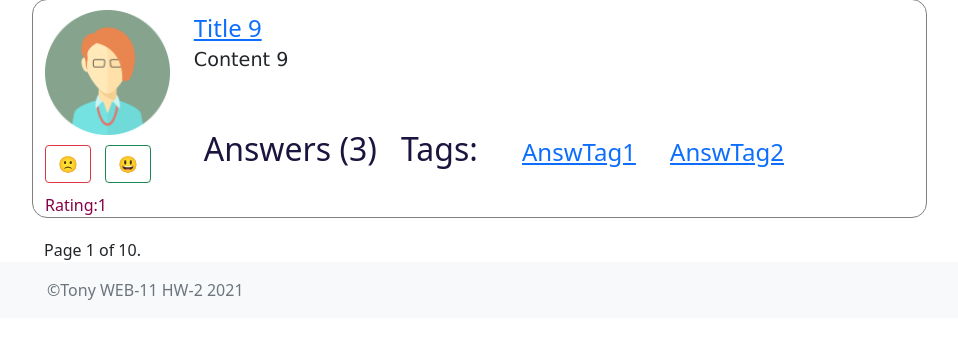
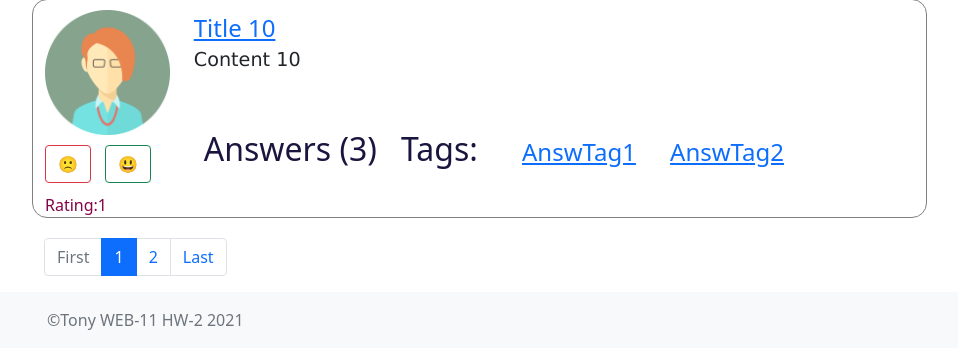
Before and after one commit to muzhts-anton/TPHW_WEB, a Django app: page / in a window 1280 px wide. Shown: the part 2325-2673 px from the top of the page, without its empty margins (35-993 px from the left). Before the commit the page ends 2625 px from the top, so only its background shows below. Run offline with Django 3.2, Linux system fonts and the light colour scheme; some libraries are stand-ins or nearby versions.

Commit message:
fix: pagination

```diff
--- a/app/views.py
+++ b/app/views.py
@@ -6,8 +6,8 @@ from django.core.paginator import Paginator
 
 questions = [
     {
-        "title": f'Title {i}',
-        "text": f'Content {i}',
+        "title": f'Title {i + 1}',
+        "text": f'Content {i + 1}',
         "num": i,
     } for i in range(100)
 ]
@@ -20,9 +20,5 @@ def index(request):
     return render(request, "index.html", {'questions': content})
 
 
-def hot(request):
-    return render(request, "hot.html", {})
-
-
 def question(request):
     return render(request, "question.html", {})
--- a/askme/urls.py
+++ b/askme/urls.py
@@ -22,6 +22,5 @@ urlpatterns = [
     path('admin/', admin.site.urls),
     path('', views.index),
     path('new/', views.index),
-    path('hot/', views.hot),
     path('question/', views.question),
 ]
--- a/templates/include/pagination.html
+++ b/templates/include/pagination.html
@@ -1,19 +1,36 @@
-{% comment %} <nav aria-label="...">
+
+<nav aria-label="...">
     <ul class="pagination">
-        <li class="page-item disabled">
-            <a class="page-link" href="#" tabindex="-1" aria-disabled="true">Previous</a>
+        {% if questions.has_previous %}
+            <li class="page-item">
+                <a class="page-link" href="?page=1" tabindex="-1" aria-disabled="true">First</a>
+            </li>
+            <li class="page-item"><a class="page-link" href="?page={{ questions.previous_page_number }}">{{ questions.previous_page_number }}</a></li>
+        {% else %}
+            <li class="page-item disabled">
+                <a class="page-link" href="?page=1" tabindex="-1" aria-disabled="true">First</a>
+            </li>
+        {% endif %}
+
+        <li class="page-item active" aria-current="page">
+            <a class="page-link" href="#">{{ questions.number }}</a>
         </li>
-        <li class="page-item"><a class="page-link" href="#">1</a></li>
-        <li class="page-item active" aria-current="page">
-            <a class="page-link" href="#">2</a>
-        </li>
-        <li class="page-item"><a class="page-link" href="#">3</a></li>
-        <li class="page-item">
-            <a class="page-link" href="#">Next</a>
-        </li>
+
+        {% if questions.has_next %}
+            <li class="page-item"><a class="page-link" href="?page={{ questions.next_page_number }}">{{ questions.next_page_number }}</a></li>
+            <li class="page-item">
+                <a class="page-link" href="?page={{ questions.paginator.num_pages }}">Last</a>
+            </li>
+            {% else %}
+            <li class="page-item disabled">
+                <a class="page-link" href="?page={{ questions.paginator.num_pages }}">Last</a>
+            </li>
+        {% endif %}
+
     </ul>
-</nav> {% endcomment %}
+</nav>
 
+{% comment %}
 <div class="pagination">
     <span class="step-links">
         {% if questions.has_previous %}
@@ -25,9 +42,9 @@
             Page {{ questions.number }} of {{ questions.paginator.num_pages }}.
         </span>
 
-        {% if page.has_next %}
+        {% if questions.has_next %}
             <a href="?page={{ questions.next_page_number }}">next</a>
             <a href="?page={{ questions.paginator.num_pages }}">last &raquo;</a>
         {% endif %}
     </span>
-</div>
+</div> {% endcomment %}
```
